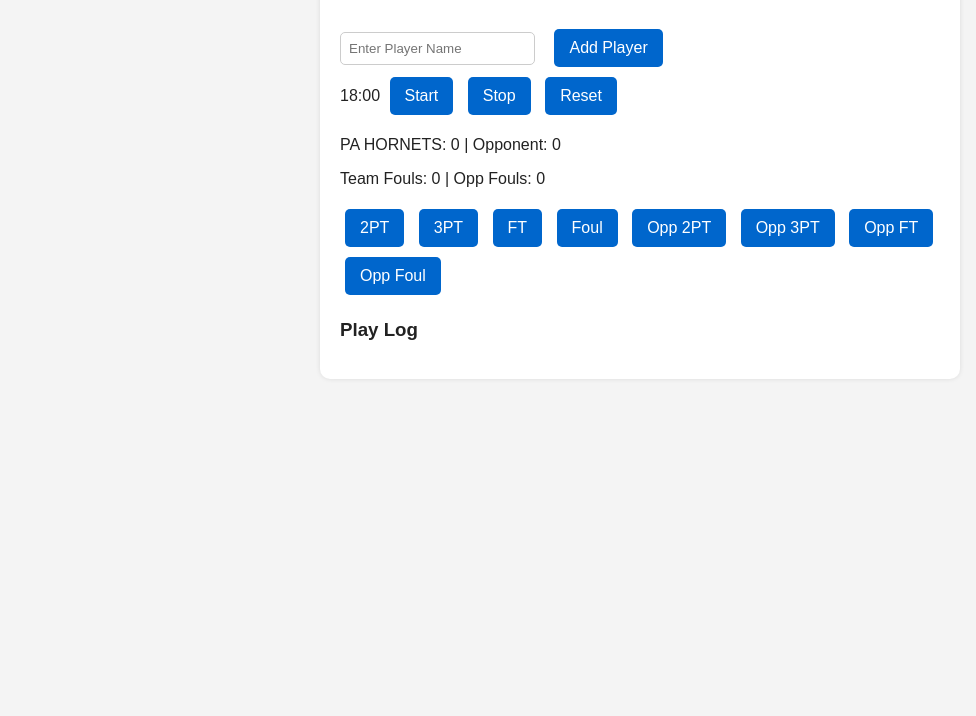
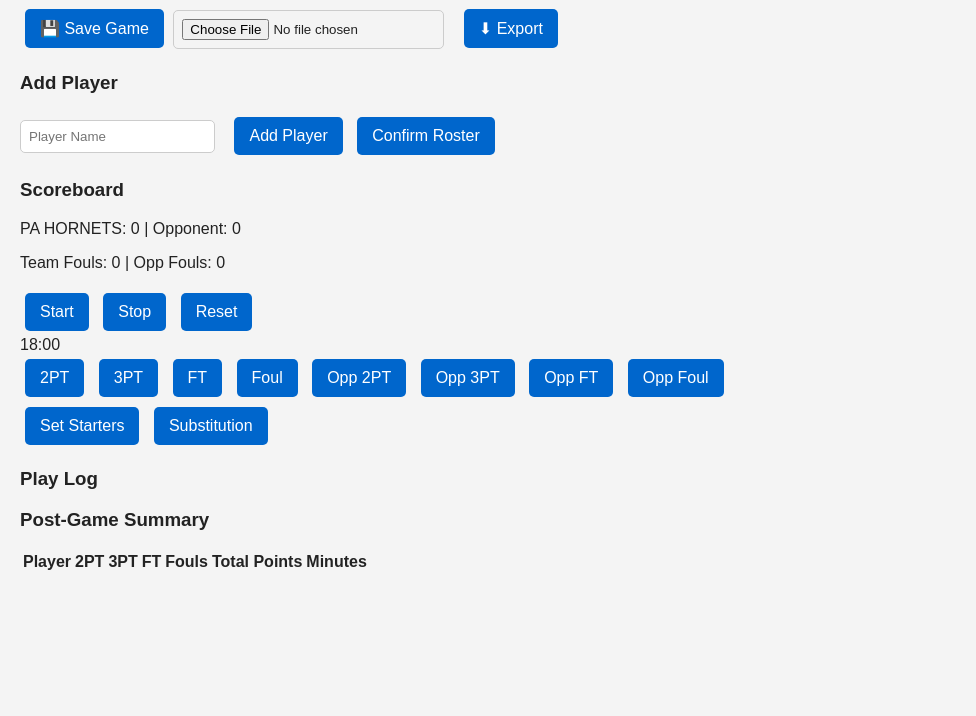
Before and after one commit to Mikekellydev/stat-tracker, a plain HTML site: page index.html in a window 1280 px wide. Shown: the part 84-800 px from the top of the page, without its empty margins (0-976 px from the left). Drawn offline with Linux system fonts and the light colour scheme.

Commit message:
Update index.html

```diff
--- a/index.html
+++ b/index.html
@@ -4,45 +4,77 @@
   <meta charset="UTF-8" />
   <meta name="viewport" content="width=device-width, initial-scale=1.0"/>
   <title>Game Stat Tracker - PA HORNETS</title>
+  <link href="https://fonts.googleapis.com/css2?family=Montserrat&family=Poppins&display=swap" rel="stylesheet">
   <link rel="stylesheet" href="styles.css" />
 </head>
 <body>
-  <div class="container">
+  <div class="header">
     <h2>Game Stat Tracker - PA HORNETS</h2>
-
-    <div class="player-entry">
-      <input type="text" id="playerNameInput" placeholder="Enter Player Name" />
-      <button onclick="addPlayer()">Add Player</button>
+    <div class="utility-buttons">
+      <button onclick="saveGame()">💾 Save Game</button>
+      <input type="file" id="fileInput" onchange="loadGame(event)" />
+      <button onclick="exportCSV()">⬇ Export</button>
+    </div>
   </div>
 
-    <div id="gameClock">
-      <span id="clock">18:00</span>
+  <div class="setup-section">
+    <h3>Add Player</h3>
+    <input type="text" id="newPlayerName" placeholder="Player Name" />
+    <button onclick="addPlayer()">Add Player</button>
+    <button onclick="confirmRoster()">Confirm Roster</button>
+    <div id="playerList"></div>
+  </div>
+
+  <div class="scoreboard">
+    <h3>Scoreboard</h3>
+    <p>PA HORNETS: <span id="homeScore">0</span> | Opponent: <span id="oppScore">0</span></p>
+    <p>Team Fouls: <span id="teamFouls">0</span> | Opp Fouls: <span id="oppFouls">0</span></p>
+    <div id="bonusAlert"></div>
+    <div id="oppBonusAlert"></div>
+  </div>
+
+  <div class="clock-controls">
     <button onclick="startClock()">Start</button>
     <button onclick="stopClock()">Stop</button>
     <button onclick="resetClock()">Reset</button>
+    <div id="gameClock">18:00</div>
   </div>
 
-    <div class="scoreboard">
-      <p>PA HORNETS: <span id="homeScore">0</span> | Opponent: <span id="oppScore">0</span></p>
-      <p>Team Fouls: <span id="teamFouls">0</span> | Opp Fouls: <span id="oppFouls">0</span></p>
+  <div class="action-buttons">
+    <button onclick="selectEvent('2PT')">2PT</button>
+    <button onclick="selectEvent('3PT')">3PT</button>
+    <button onclick="selectEvent('FT')">FT</button>
+    <button onclick="selectEvent('Foul')">Foul</button>
+    <button onclick="logOpponentEvent('2PT')">Opp 2PT</button>
+    <button onclick="logOpponentEvent('3PT')">Opp 3PT</button>
+    <button onclick="logOpponentEvent('FT')">Opp FT</button>
+    <button onclick="logOpponentEvent('Foul')">Opp Foul</button>
   </div>
 
-    <div class="controls">
-      <button onclick="logEvent('2PT')">2PT</button>
-      <button onclick="logEvent('3PT')">3PT</button>
-      <button onclick="logEvent('FT')">FT</button>
-      <button onclick="logEvent('Foul')">Foul</button>
-      <button onclick="logOpponent('2PT')">Opp 2PT</button>
-      <button onclick="logOpponent('3PT')">Opp 3PT</button>
-      <button onclick="logOpponent('FT')">Opp FT</button>
-      <button onclick="logOpponent('Foul')">Opp Foul</button>
+  <div class="subs-section">
+    <button onclick="setStarters()">Set Starters</button>
+    <button onclick="makeSubstitution()">Substitution</button>
   </div>
 
   <div id="playerButtons"></div>
 
+  <div class="log">
     <h3>Play Log</h3>
     <ul id="log"></ul>
   </div>
+
+  <div class="summary">
+    <h3>Post-Game Summary</h3>
+    <table id="summaryTable">
+      <thead>
+        <tr>
+          <th>Player</th><th>2PT</th><th>3PT</th><th>FT</th><th>Fouls</th><th>Total Points</th><th>Minutes</th>
+        </tr>
+      </thead>
+      <tbody id="summaryBody"></tbody>
+    </table>
+  </div>
+
   <script src="script.js"></script>
 </body>
 </html>
```
Lines whose indentation alone changed are shown as unchanged.
